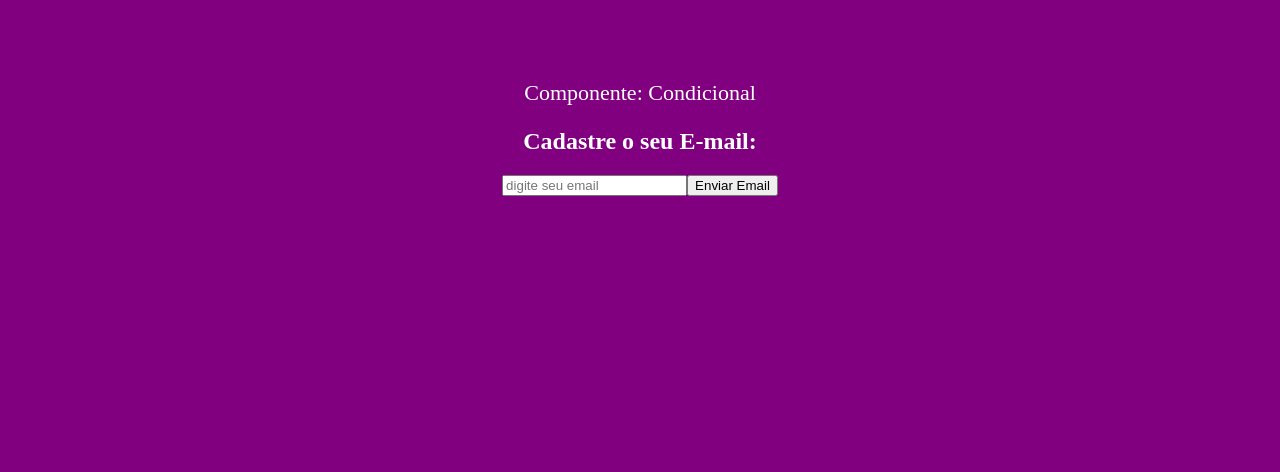
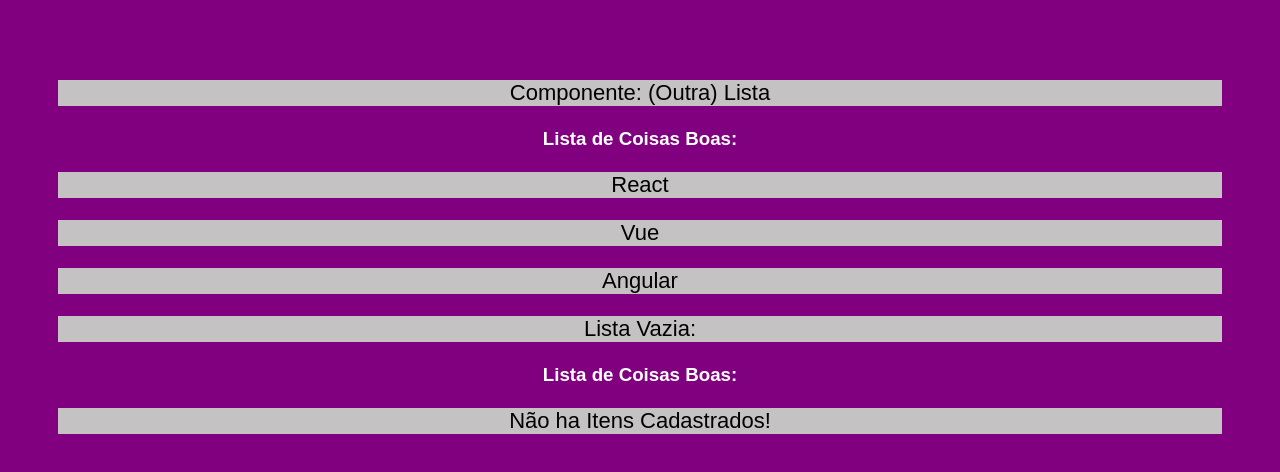
Before and after one commit to NatanSan2002/React-JS, a React (Create React App) app in the folder React/curso_Hora_de_Codar/: page / in a window 1280 px wide. Shown: the top 472 px of the page. Built offline with nearby package versions, Linux system fonts and the light colour scheme.

Commit message:
03/05/22

```diff
--- a/React/curso_Hora_de_Codar/src/App.js
+++ b/React/curso_Hora_de_Codar/src/App.js
@@ -1,7 +1,9 @@
 import './App.css';
-import Condicional from "./components/Condicional.js";
+import OutraLista from './components/OutraLista';
 
 
+const MyItens = ["React","Vue", "Angular"];
+const Itens2 = [];
 
 
 
@@ -11,8 +13,11 @@
 
   return (
     <div className="App">
-     <p>Componente: Condicional </p>
-     <Condicional/>
+     <p>Componente: (Outra) Lista </p>
+     <OutraLista itens={MyItens} />
+     <p> Lista Vazia:</p>
+     <OutraLista itens={Itens2}/>
+
 
 
 
--- a/React/curso_Hora_de_Codar/src/components/Condicional.js
+++ b/React/curso_Hora_de_Codar/src/components/Condicional.js
@@ -3,11 +3,18 @@
 function Condicional () {
 
 const [email,setEmail] = useState();
-
+const [userEmail,setUserEmail] = useState();
 
 function enviarEmail(e) {
 e.preventDefault();
-console.log("Testando Submit Email")
+setUserEmail(email);
+console.log(userEmail);
+
+}
+
+function LimparEmail() {
+setUserEmail("");
+
 }
 
 
@@ -20,6 +27,15 @@
 <input type="email" placeholder="digite seu email" onChange={(e)=> setEmail(e.target.value)}/>
 <button type="submit" onClick={enviarEmail}>Enviar Email</button>
 </form>
+
+{userEmail && (
+<div>
+<p>Email registrado com sucesso: {userEmail}</p>
+<input type="button" value="Clean" onClick={LimparEmail}/>
+</div>
+)}
+
+
 </div>
 )
 
--- /dev/null
+++ b/React/curso_Hora_de_Codar/src/components/OutraLista.js
@@ -0,0 +1,23 @@
+function OutraLista({itens}) {
+
+
+return(
+<>
+<h3>Lista de Coisas Boas: </h3>
+{
+itens.length > 0 ? (
+itens.map( (item,index) => (
+ <p key={index}>{item}</p>
+)
+)
+) : (
+<p> Não ha Itens Cadastrados!</p>
+)
+}
+
+</>
+)
+}
+
+
+export default OutraLista;
--- a/React/curso_Hora_de_Codar/src/index.css
+++ b/React/curso_Hora_de_Codar/src/index.css
@@ -2,6 +2,7 @@
   padding:50px;
 background:purple;
 color:white;
-padding-bottom:500px;}
+padding-bottom:500px;
+font-family:Arial, Helvetica, sans-serif;}
 
-p{font-size:22px;}
+p{font-size:22px; background: rgb(196, 194, 194); color:black;}
```
Also changed, not shown: 1 other file (tests, documents, lock files or other folders).
